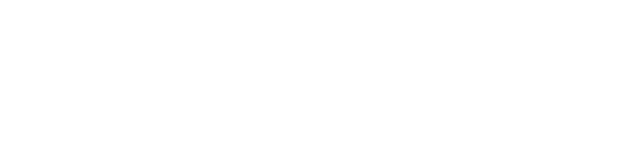
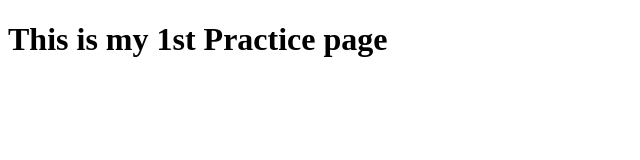
Before and after one commit to DanishAmin6/Practice-1st, a plain HTML site: page index.html in a window 1280 px wide. Shown: the whole page, without its empty margins (0-640 px from the left). Drawn offline with Linux system fonts and the light colour scheme.

Commit message:
Update index.html

```diff
--- a/index.html
+++ b/index.html
@@ -7,6 +7,6 @@
     <title>Practice</title>
 </head>
 <body>
-
+    <h1>This is my 1st Practice page</h1>
 </body>
 </html>
```
